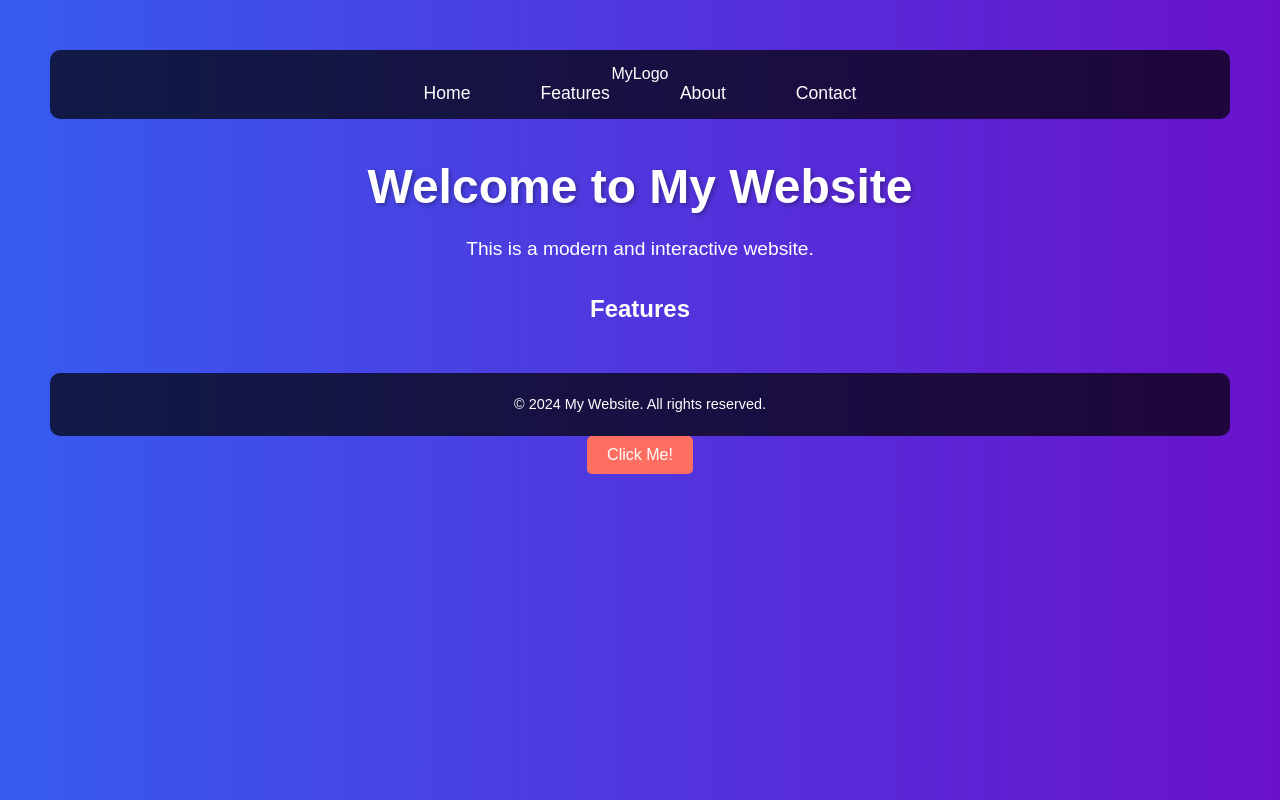
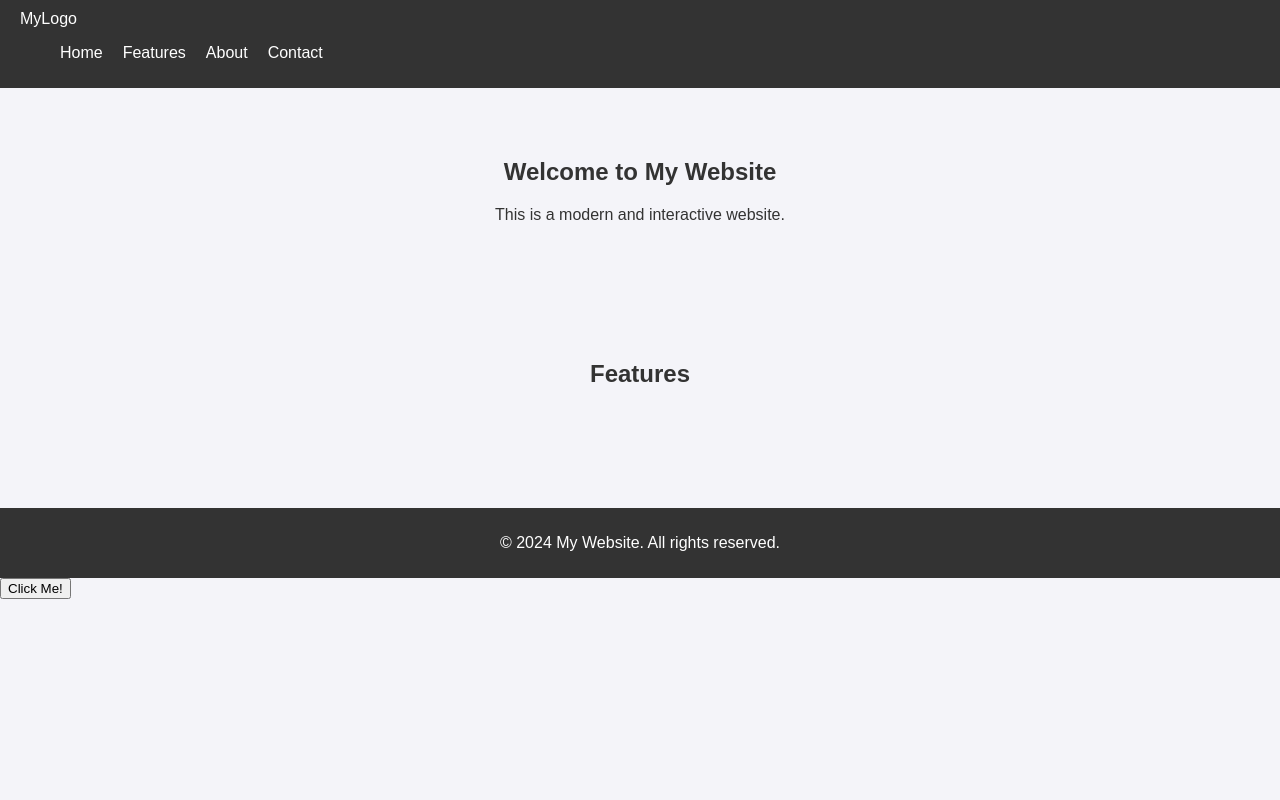
Before and after one commit to sting9246/my-website, a plain HTML site: page index.html in a window 1280 px wide. Drawn offline with Linux system fonts and the light colour scheme.

Commit message:
Update styles.css

```diff
--- a/styles.css
+++ b/styles.css
@@ -1,88 +1,54 @@
-/* Animated Gradient Background */
 body {
-    font-family: 'Arial', sans-serif;
-    background: linear-gradient(270deg, #6a11cb, #2575fc, #ff6f61, #ffcc00);
-    background-size: 400% 400%;
-    animation: GradientBackground 10s ease infinite;
-    color: white;
-    text-align: center;
-    padding: 50px;
+    font-family: Arial, sans-serif;
     margin: 0;
+    padding: 0;
+    background-color: #f4f4f9;
+    color: #333;
 }
 
-@keyframes GradientBackground {
-    0% { background-position: 0% 50%; }
-    50% { background-position: 100% 50%; }
-    100% { background-position: 0% 50%; }
-}
-
-h1 {
-    font-size: 3rem;
-    margin-bottom: 20px;
-    text-shadow: 2px 2px 4px rgba(0, 0, 0, 0.3);
-}
-
-p {
-    font-size: 1.2rem;
-    margin-bottom: 30px;
-    line-height: 1.6;
-}
-
-nav {
-    background-color: rgba(0, 0, 0, 0.7);
-    padding: 15px;
-    border-radius: 10px;
-    margin-bottom: 30px;
+header {
+    background-color: #333;
+    color: #fff;
+    padding: 10px 20px;
+    display: flex;
+    justify-content: space-between;
+    align-items: center;
 }
 
 nav ul {
-    list-style-type: none;
-    margin: 0;
-    padding: 0;
+    list-style: none;
     display: flex;
-    justify-content: center;
+    gap: 20px;
 }
 
-nav ul li {
-    margin: 0 15px;
+nav a {
+    color: #fff;
+    text-decoration: none;
 }
 
-nav ul li a {
-    color: white;
-    text-decoration: none;
-    font-size: 1.1rem;
-    padding: 10px 20px;
-    border-radius: 5px;
-    transition: background-color 0.3s ease;
+section {
+    padding: 50px 20px;
+    text-align: center;
 }
 
-nav ul li a:hover {
-    background-color: rgba(255, 255, 255, 0.2);
+.feature-list {
+    display: flex;
+    justify-content: space-around;
+    margin-top: 20px;
 }
 
-button {
-    background-color: #ff6f61;
-    color: white;
-    border: none;
-    padding: 10px 20px;
-    font-size: 1rem;
-    border-radius: 5px;
-    cursor: pointer;
-    transition: background-color 0.3s ease;
-}
-
-button:hover {
-    background-color: #ff4a3d;
+.feature-item {
+    background-color: #fff;
+    padding: 20px;
+    border-radius: 10px;
+    box-shadow: 0 4px 6px rgba(0, 0, 0, 0.1);
+    width: 30%;
 }
 
 footer {
+    background-color: #333;
+    color: #fff;
+    text-align: center;
+    padding: 10px 0;
     margin-top: 50px;
-    padding: 20px;
-    background-color: rgba(0, 0, 0, 0.7);
-    border-radius: 10px;
 }
-
-footer p {
-    margin: 0;
-    font-size: 0.9rem;
-}
```
